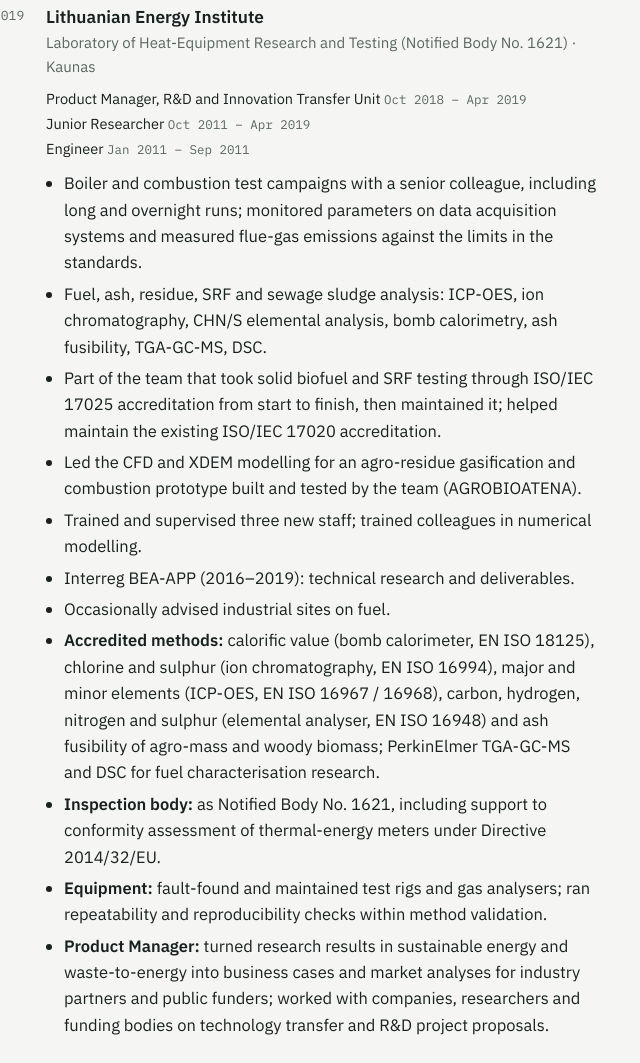
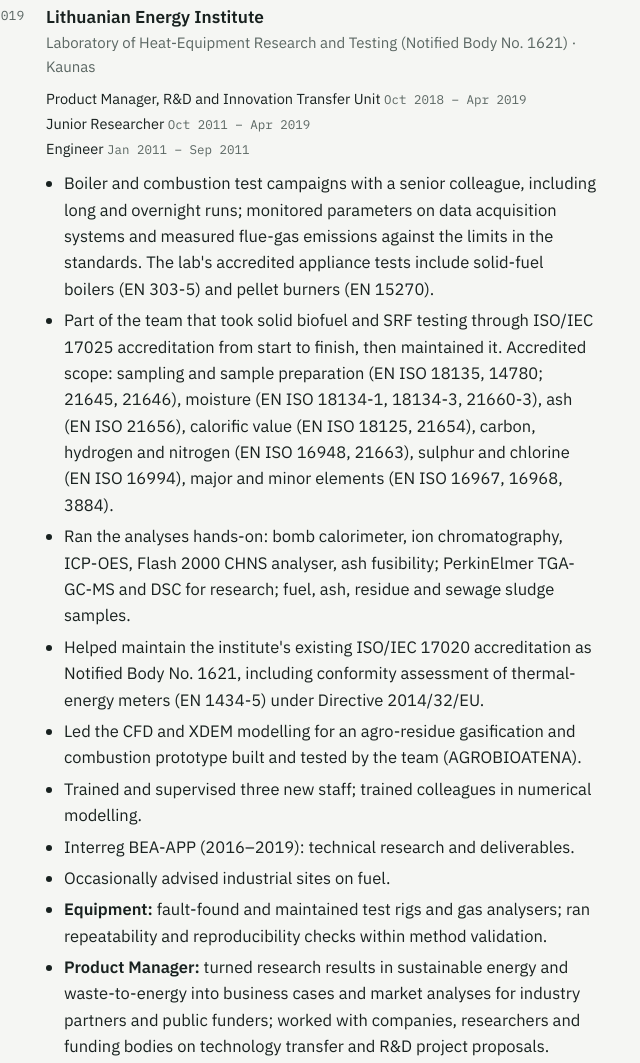
Before and after one commit to mantas123456/mantas123456.github.io, a plain HTML site: page cv/index.html in a window 1280 px wide. Shown: the part 2743-3806 px from the top of the page, without its empty margins (510-1150 px from the left). Drawn offline with Linux system fonts and the light colour scheme.

Commit message:
LEI: accredited scope with EN ISO standards; remove duplicated bullets
Lists the ISO/IEC 17025 accredited scope for solid biofuels and SRF from
the accreditation register, separates it from the analyses run hands-on,
names EN 1434-5, EN 303-5 and EN 15270, and removes the bullets that
repeated the instruments and the inspection body on the full CV.

Co-Authored-By: Claude Opus 5.5 <noreply@anthropic.com>
Claude-Session: https://claude.ai/code/session_01H1pfapLb93tB8DA4ATg3EG

```diff
--- a/cv/index.html
+++ b/cv/index.html
@@ -405,15 +405,14 @@ table.train td:last-child, table.train th:last-child { white-space: nowrap; font
               <div>Engineer <span>Jan 2011 – Sep 2011</span></div>
             </div>
             <ul>
-              <li>Boiler and combustion test campaigns with a senior colleague, including long and overnight runs; monitored parameters on data acquisition systems and measured flue-gas emissions against the limits in the standards.</li>
-              <li>Fuel, ash, residue, SRF and sewage sludge analysis: ICP-OES, ion chromatography, CHN/S elemental analysis, bomb calorimetry, ash fusibility, TGA-GC-MS, DSC.</li>
-              <li>Part of the team that took solid biofuel and SRF testing through ISO/IEC 17025 accreditation from start to finish, then maintained it; helped maintain the existing ISO/IEC 17020 accreditation.</li>
+              <li>Boiler and combustion test campaigns with a senior colleague, including long and overnight runs; monitored parameters on data acquisition systems and measured flue-gas emissions against the limits in the standards. The lab's accredited appliance tests include solid-fuel boilers (EN 303-5) and pellet burners (EN 15270).</li>
+              <li>Part of the team that took solid biofuel and SRF testing through ISO/IEC 17025 accreditation from start to finish, then maintained it. Accredited scope: sampling and sample preparation (EN ISO 18135, 14780; 21645, 21646), moisture (EN ISO 18134-1, 18134-3, 21660-3), ash (EN ISO 21656), calorific value (EN ISO 18125, 21654), carbon, hydrogen and nitrogen (EN ISO 16948, 21663), sulphur and chlorine (EN ISO 16994), major and minor elements (EN ISO 16967, 16968, 3884).</li>
+              <li>Ran the analyses hands-on: bomb calorimeter, ion chromatography, ICP-OES, Flash 2000 CHNS analyser, ash fusibility; PerkinElmer TGA-GC-MS and DSC for research; fuel, ash, residue and sewage sludge samples.</li>
+              <li>Helped maintain the institute's existing ISO/IEC 17020 accreditation as Notified Body No. 1621, including conformity assessment of thermal-energy meters (EN 1434-5) under Directive 2014/32/EU.</li>
               <li>Led the CFD and XDEM modelling for an agro-residue gasification and combustion prototype built and tested by the team (AGROBIOATENA).</li>
               <li>Trained and supervised three new staff; trained colleagues in numerical modelling.</li>
               <li>Interreg BEA-APP (2016–2019): technical research and deliverables.</li>
               <li>Occasionally advised industrial sites on fuel.</li>
-              <li><strong>Accredited methods:</strong> calorific value (bomb calorimeter, EN ISO 18125), chlorine and sulphur (ion chromatography, EN ISO 16994), major and minor elements (ICP-OES, EN ISO 16967 / 16968), carbon, hydrogen, nitrogen and sulphur (elemental analyser, EN ISO 16948) and ash fusibility of agro-mass and woody biomass; PerkinElmer TGA-GC-MS and DSC for fuel characterisation research.</li>
-              <li><strong>Inspection body:</strong> as Notified Body No. 1621, including support to conformity assessment of thermal-energy meters under Directive 2014/32/EU.</li>
               <li><strong>Equipment:</strong> fault-found and maintained test rigs and gas analysers; ran repeatability and reproducibility checks within method validation.</li>
               <li><strong>Product Manager:</strong> turned research results in sustainable energy and waste-to-energy into business cases and market analyses for industry partners and public funders; worked with companies, researchers and funding bodies on technology transfer and R&amp;D project proposals.</li>
             </ul>
@@ -467,7 +466,7 @@ table.train td:last-child, table.train th:last-child { white-space: nowrap; font
         <div class="skillrow"><h3>Metrology &amp; validation</h3><div class="chips"><span class="chip">Test method validation</span><span class="chip">Measurement uncertainty (GUM, Nordtest, Monte Carlo)</span><span class="chip">Repeatability &amp; reproducibility</span><span class="chip">Calibration &amp; verification</span><span class="chip">Equipment qualification</span><span class="chip">Calibration certificate review</span></div></div>
         <div class="skillrow"><h3>Conformity assessment</h3><div class="chips"><span class="chip">Notified Body No. 1621 support</span><span class="chip">Directive 2014/32/EU (thermal-energy meters)</span></div></div>
         <div class="skillrow"><h3>Statistical QC</h3><div class="chips"><span class="chip">Westgard, CUSUM, EWMA charts</span><span class="chip">Proficiency-test scores</span><span class="chip">Outlier tests</span><span class="chip">Bland–Altman, Deming, Passing–Bablok</span><span class="chip">Decision rules</span></div></div>
-        <div class="skillrow"><h3>Accredited methods</h3><div class="chips"><span class="chip">Bomb calorimeter</span><span class="chip">Ion chromatography</span><span class="chip">ICP-OES</span><span class="chip">CHN/S elemental analyser</span><span class="chip">Ash fusibility</span></div></div>
+        <div class="skillrow"><h3>Accredited methods (biofuels, SRF)</h3><div class="chips"><span class="chip">Bomb calorimeter</span><span class="chip">Ion chromatography</span><span class="chip">ICP-OES</span><span class="chip">CHNS elemental analyser</span><span class="chip">Moisture &amp; ash</span><span class="chip">Sampling &amp; sample preparation</span></div></div>
         <div class="skillrow"><h3>Other instruments</h3><div class="chips"><span class="chip">PerkinElmer TGA-GC-MS</span><span class="chip">DSC</span><span class="chip">Raman</span><span class="chip">ESEM</span><span class="chip">Portable XRD / XRF</span><span class="chip">Digital microscopy</span><span class="chip">GC</span><span class="chip">FTIR / FID emission analysers</span><span class="chip">Flow &amp; thermal-energy meters</span><span class="chip">Data acquisition</span></div></div>
         <div class="skillrow"><h3>Testing</h3><div class="chips"><span class="chip">Heating appliances &amp; boilers to EN standards</span><span class="chip">Long &amp; overnight campaigns</span><span class="chip">Emissions vs legal limits</span><span class="chip">Rig fault-finding</span></div></div>
         <div class="skillrow"><h3>Environmental reporting</h3><div class="chips"><span class="chip">GPAIS packaging-waste</span><span class="chip">CBAM</span><span class="chip">Scope 3 (GHG Protocol)</span><span class="chip">CSRD/ESRS scope</span></div></div>
```
Also changed, not shown: index.html (+4 -3 lines), 1 other file.
